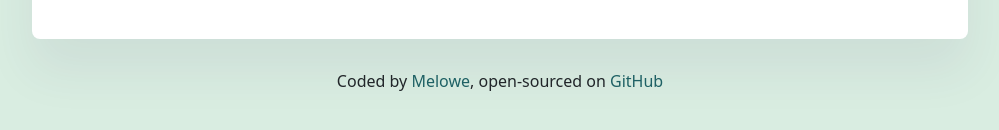
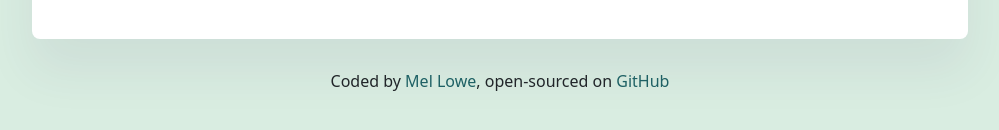
Before and after one commit to Mel-Lowe/dictionary-app, a React (Create React App) app: page / in a window 1280 px wide. Shown: the part 322-452 px from the top of the page, without its empty margins (140-1139 px from the left). Built offline with nearby package versions, Linux system fonts and the light colour scheme; no server answers.

Commit message:
updated portfolio URL

```diff
--- a/src/App.js
+++ b/src/App.js
@@ -13,7 +13,7 @@ export default function App() {
       </div>
       <footer>
         Coded by{" "}
-        <a href="https://playful-lebkuchen-8def1d.netlify.app/">Melowe</a>,
+        <a href="https://playful-lebkuchen-8def1d.netlify.app/">Mel Lowe</a>,
         open-sourced on{" "}
         <a href="https://github.com/Mel-Lowe/dictionary-app">GitHub</a>
       </footer>
```
